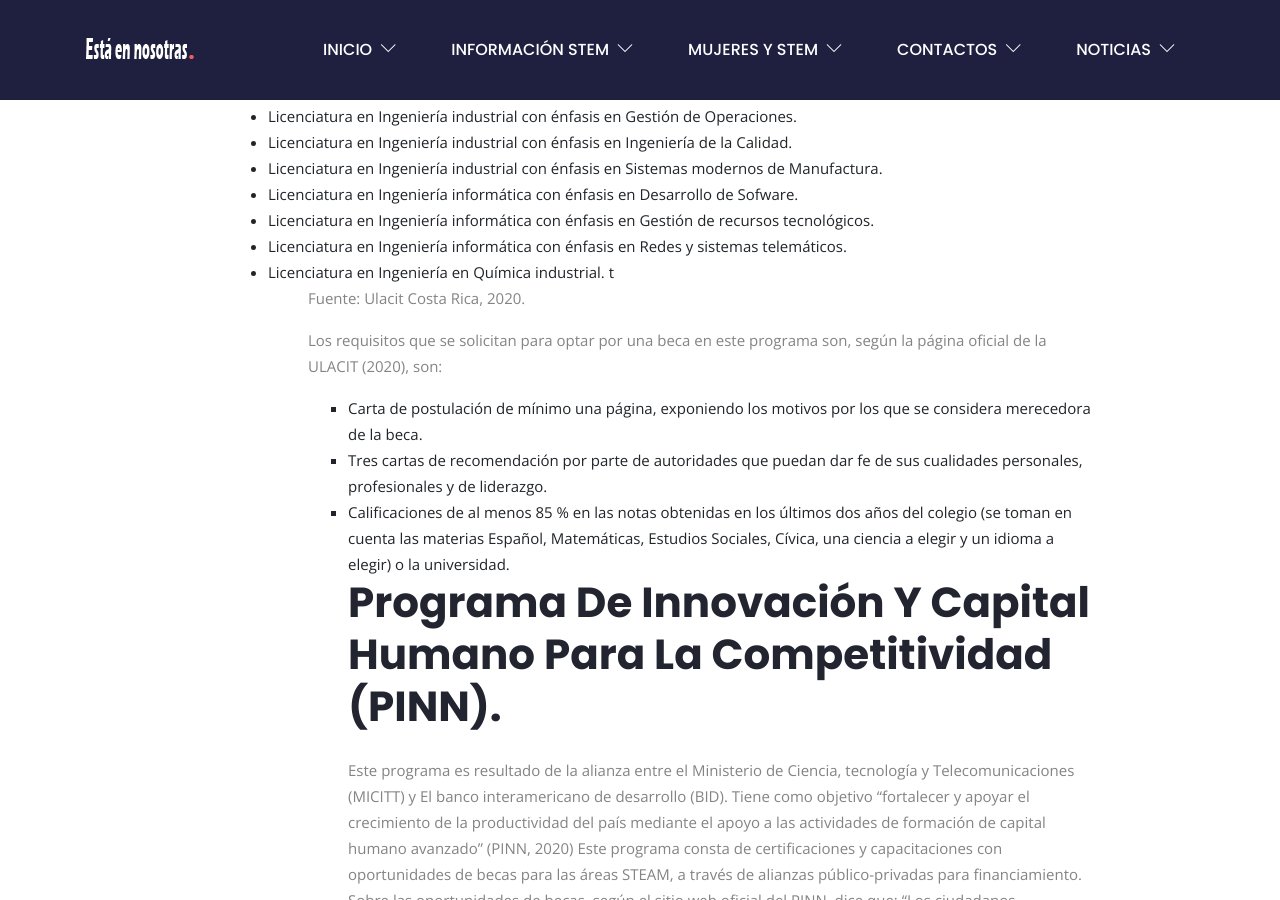
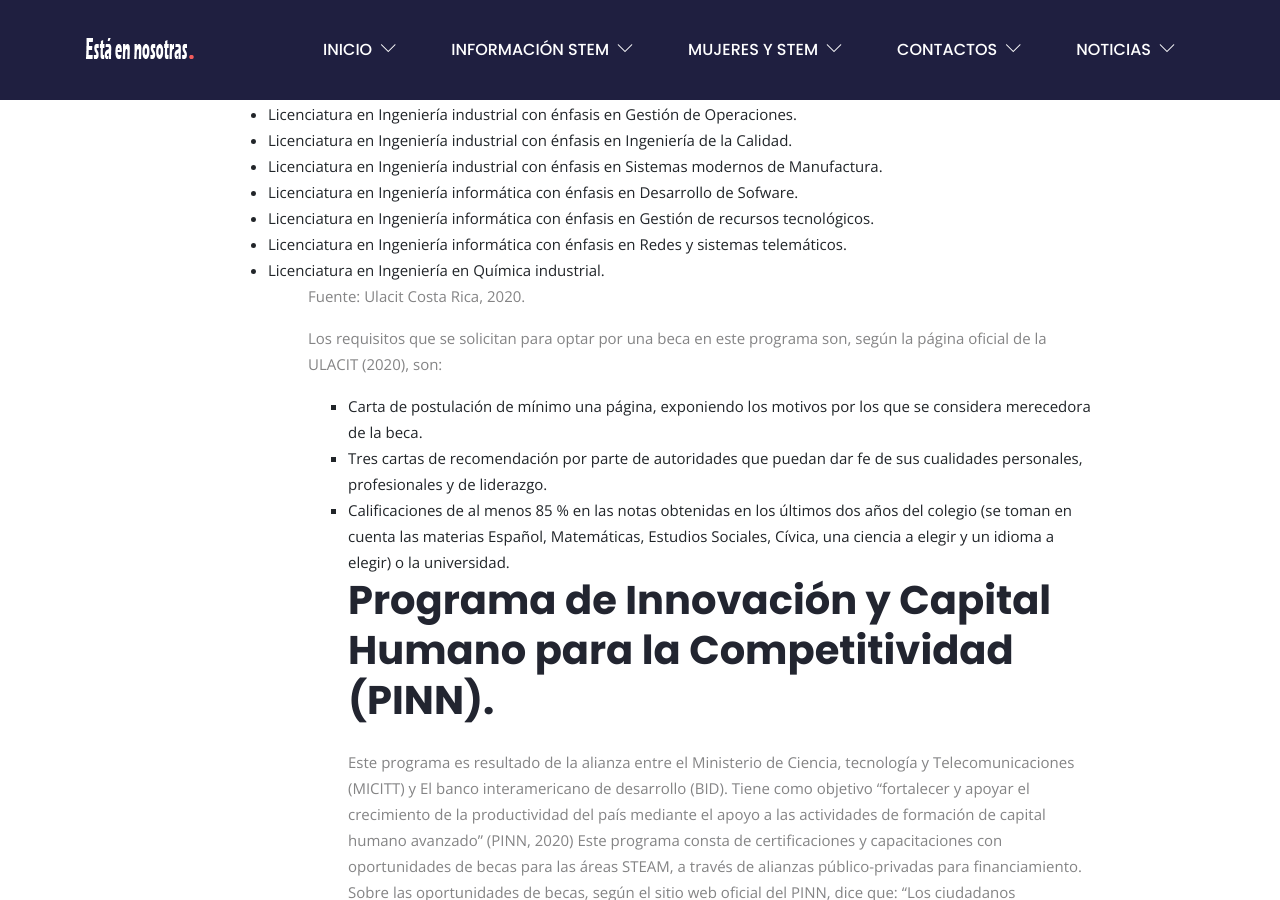
Before and after one commit to estaennosotraspiloto/estaennosotraspiloto, a Jekyll site: the page built from oportunidades-de-becas.html, in a window 1280 px wide and 900 px high, scrolled down 1487 px. Built offline with Jekyll 4.4.1, drawn with Linux system fonts in a browser that asks for light colours.

Commit message:
Update from Forestry.io estaennosotraspiloto updated ./oportunidades-de-becas.html

```diff
--- a/oportunidades-de-becas.html
+++ b/oportunidades-de-becas.html
@@ -17,8 +17,8 @@
 					<h3 class="mb-4 font-weight-bold">Información sobre las oportunidades de becas</h3>
 					<p>A continuación se presentan algunas de estas posibilidades de becas tanto a nivel nacional como internacional:</p>
 
-                 	<h3 class="mb-4 font-weight-bold">A nivel nacional:</h3>
-                  <h2 class="mb-4 font-weight-bold">Programa de becas para mujeres en carreras STEM ULACIT.</h2>
+                 	<h2 class="mb-4 font-weight-bold">A nivel nacional:</h2>
+                  <h3 class="mb-4 font-weight-bold">Programa de becas para mujeres en carreras STEM ULACIT.</h3>
        <p>La ULACIT ha establecido un programa de becas para mujeres que buscan optar por las carreras STEAM dentro del país. El Women in Science y Engineering Program (WISE) es un programa de becas que surge a partir de los cambios provocados por la pandemia del Covid 19 a nivel de empresas y mercado laboral, lo cual exige una mayor incorporación en tareas del área de STEAM. Esta beca, en conjunto con la Universidad de Arizona en Tucson, Estados Unidos, ofrece a mujeres la posibilidad de estudiar diversas carreras de ciencias y tecnología, con una beca parcial o total.
 Alguna de las carreras por las que se puede optar son:</p>
                    <ul>
@@ -41,26 +41,28 @@
                      <li>Licenciatura en Ingeniería informática con énfasis en Desarrollo de Sofware.</li>
                      <li>Licenciatura en Ingeniería informática con énfasis en Gestión de recursos tecnológicos.</li>
                      <li>Licenciatura en Ingeniería informática con énfasis en Redes y sistemas telemáticos.</li>
-                      <li>Licenciatura en Ingeniería en Química industrial. t</li>
+                      <li>Licenciatura en Ingeniería en Química industrial. </li>
                    <ul>
          <p>Fuente: Ulacit Costa Rica, 2020.</p>
 
-                      <p> Los requisitos que se solicitan para optar por una beca en este programa son, según la página oficial de la ULACIT (2020), son:</p>
+ <p> Los requisitos que se solicitan para optar por una beca en este programa son, según la página oficial de la ULACIT (2020), son:</p>
                       <ul>
                   <li>Carta de postulación de mínimo una página, exponiendo los motivos por los que se considera merecedora de la beca.</li>
                     <li>Tres cartas de recomendación por parte de autoridades que puedan dar fe de sus cualidades personales, profesionales y de liderazgo.</li>
                     <li>Calificaciones de al menos 85 % en las notas obtenidas en los últimos dos años del colegio (se toman en cuenta las materias Español, Matemáticas, Estudios Sociales, Cívica, una ciencia a elegir y un idioma a elegir) o la universidad.</li>
 
-           <h2 class="mb-4 font-weight-bold">Programa de Innovación y Capital Humano para la Competitividad (PINN).</h2>
+ <h3 class="mb-4 font-weight-bold">Programa de Innovación y Capital Humano para la Competitividad (PINN).</h3>
                    <p>Este programa es resultado de la alianza entre el Ministerio de Ciencia, tecnología y Telecomunicaciones (MICITT) y El banco interamericano de desarrollo (BID). Tiene como objetivo “fortalecer y apoyar el crecimiento de la productividad del país mediante el apoyo a las actividades de formación de capital humano avanzado” (PINN, 2020)
 Este programa consta de certificaciones y capacitaciones con oportunidades de becas para las áreas STEAM, a través de alianzas público-privadas para financiamiento. Sobre las oportunidades de becas, según el sitio web oficial del PINN, dice que:
 “Los ciudadanos costarricenses interesados en aplicar los fondos no reembolsables pueden hacerlo mediante el sitio web del proveedor que imparte la capacitación y certificación de su interés.
 Puede conocer los cursos disponibles en el Registro de Proveedores de Certificaciones y Capacitaciones disponible en este sitio. Cada una de las ofertas académicas disponibles cuentan con requerimientos específicos que dependen del tipo de capacitación y certificación, los cuales deben ser de consideración para los posibles beneficiarios antes de realizar la solicitud de financiamiento” (PIIN, 2020)</p>
-           <h2 class="mb-4 font-weight-bold">Beca Sandra Cauffman de la Universidad Fidélitas</h2>               <p>La universidad Fidélitas, en el marco de la celebración de sus 40 años, decidió lanzar la beca Ingeniera Sandra Cauffman como compromiso a la igualdad de posibilidades en el mercado de las STEM en Costa Rica. Estas becas están dirigidas a estudiantes mujeres de último año de bachillerato. La distribución de las cinco becas se realiza de la siguiente manera: “una para un colegio público académico, otra para un colegio público técnico, la tercera para un colegio privado, la cuarta para una estudiante graduada de la modalidad de bachillerato por madurez y la quinta será para una mujer laboralmente activa (sin estudios universitarios)” (Fidélitas, s.f)
+<h3 class="mb-4 font-weight-bold">Beca Sandra Cauffman de la Universidad Fidélitas</h3>               <p>La universidad Fidélitas, en el marco de la celebración de sus 40 años, decidió lanzar la beca Ingeniera Sandra Cauffman como compromiso a la igualdad de posibilidades en el mercado de las STEM en Costa Rica. Estas becas están dirigidas a estudiantes mujeres de último año de bachillerato. La distribución de las cinco becas se realiza de la siguiente manera: “una para un colegio público académico, otra para un colegio público técnico, la tercera para un colegio privado, la cuarta para una estudiante graduada de la modalidad de bachillerato por madurez y la quinta será para una mujer laboralmente activa (sin estudios universitarios)” (Fidélitas, s.f)
 Las interesadas pueden consultar los requisitos de participación al correo  beca@ufidelitas.ac.cr  o llamar al teléfono 2206-8600 extensión 219.</p>
+
      <p>Referencias
-        MICITT(2020)Programa de Innovación y Capital Humano (PINN). https://becasmicitt.com/
-        ULACTI(2020)Programa de becas para mujeres en carreras STEM.https://www.ulacit.ac.cr/noticias/programa-de-becas-para-mujeres-en-carreras-stem/
+
+MICITT(2020)Programa de Innovación y Capital Humano (PINN). https://becasmicitt.com/
+ULACTI(2020)Programa de becas para mujeres en carreras STEM.https://www.ulacit.ac.cr/noticias/programa-de-becas-para-mujeres-en-carreras-stem/
        Fidelitas(2020)Lanzamos Concurso Beca Sandra Cauffman.https://ufidelitas.ac.cr/lanzamos-concurso-beca-sandra-cauffman/</p>
 
 				</div>
```
